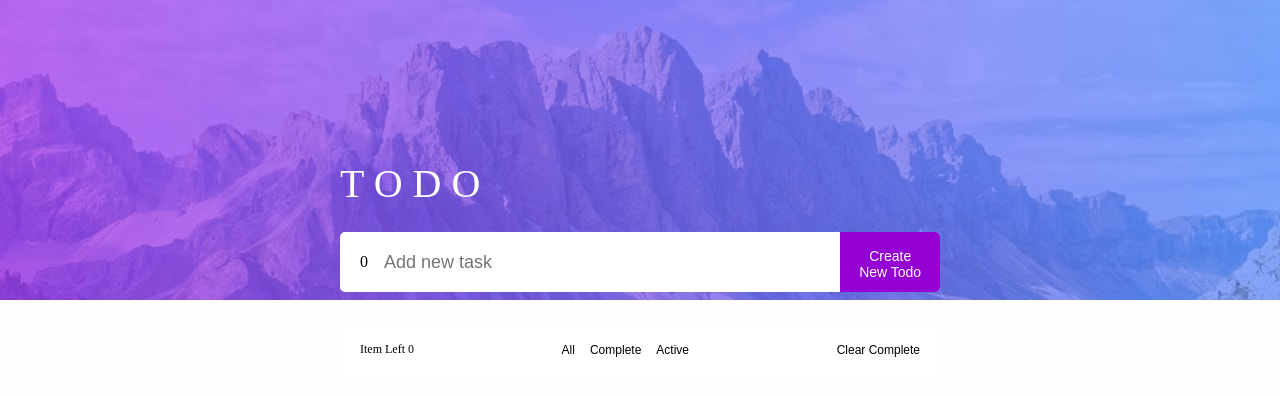
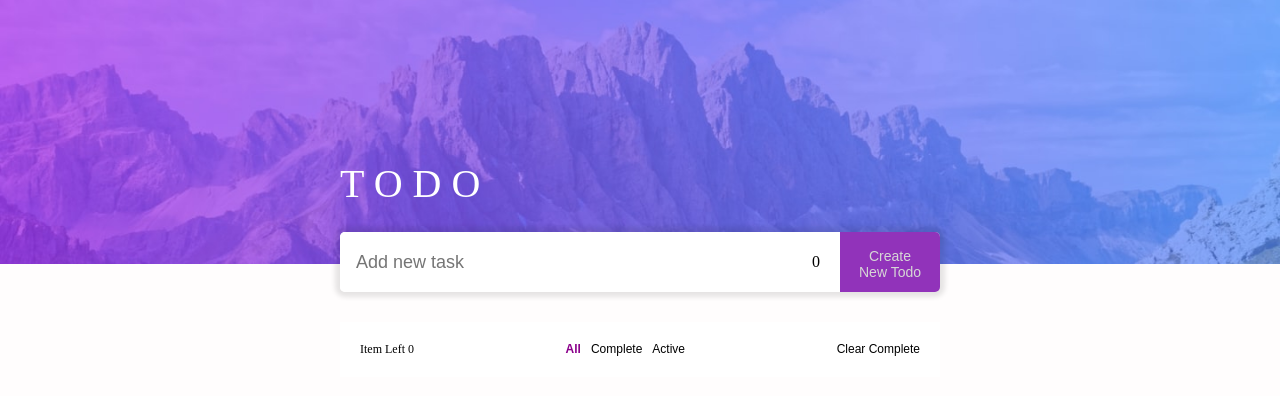
Before and after one commit to Joey19900/todoApp, a React (Create React App) app: page / in a window 1280 px wide. Shown: the top 396 px of the page. Built offline with nearby package versions, Linux system fonts and the light colour scheme.

Commit message:
This is the final version of the project

```diff
--- a/src/App.css
+++ b/src/App.css
@@ -3,11 +3,11 @@
   padding: 0;
   box-sizing: border-box;
 }
-
+/* Resetear los paddings que los navegadores tiene por defecto y el border box...() */
 html {
   font-size: 62.5%;
 }
-
+/* Ajustar las medidas relativas como el rem (root element) 62.5% = 10  y de manera uniforme en el proyecto*/
 html,
 body {
   color: white;
@@ -35,15 +35,16 @@ body {
 .top-landscape {
   width: 100%;
   display: block;
-  height: auto;
+  height: 33vh;
   min-height: 200px;
   object-fit: cover;
 }
 
 /* media@*/
-
+/*
 @media screen and (min-width: 768px) {
   .top-landscape {
     min-height: 300px;
   }
 }
+*/
--- a/src/components/TaskFilterButtons/TaskFilterButtons.css
+++ b/src/components/TaskFilterButtons/TaskFilterButtons.css
@@ -1,14 +1,15 @@
 .buttonsFilter {
   display: flex;
-  align-items: center;
   justify-content: space-between;
   padding: 2rem;
   background-color: white;
+  gap: 1rem;
 }
 
 .buttonFilterStatus {
   display: flex;
-  gap: 1.5rem;
+  gap: 1rem;
+  flex-direction: column;
 }
 
 .button {
@@ -16,15 +17,23 @@
   border: none;
   color: black;
   font-size: 1.2rem;
+  height: fit-content;
 }
 .button.active {
   color: darkmagenta;
+  font-weight: bold;
 }
 
 .button:hover {
   color: darkmagenta;
 }
-.Itemleft {
+.Item-Left {
   color: black;
   font-size: 1.2rem;
 }
+
+@media screen and (min-width: 400px) {
+  .buttonFilterStatus {
+    flex-direction: row;
+  }
+}
--- a/src/components/TaskFilterButtons/index.jsx
+++ b/src/components/TaskFilterButtons/index.jsx
@@ -1,30 +1,30 @@
 import React from "react";
 import { useState } from "react";
 import "./TaskFilterButtons.css";
+import PropTypes from "prop-types";
 
+const statusFilter = {
+  all: "All",
+  complete: "Complete",
+  active: "Active",
+};
 function TaskFilterButtons({ setFilterStatus, tasks, handleClearTask }) {
   const itemLeft = tasks.length;
 
-  const [currFilter, setCurrFilter] = useState("");
+  const [currentFilter, setCurrentFilter] = useState("All");
 
   const changeFilter = (filter) => {
-    setCurrFilter(filter);
+    setCurrentFilter(filter);
     setFilterStatus(filter);
-  };
-
-  const statusFilter = {
-    all: "All",
-    complete: "Complete",
-    active: "Active",
   };
 
   return (
     <div className="buttonsFilter">
-      <p className="Itemleft">Item Left {itemLeft}</p>
+      <p className="Item-Left">Item Left {itemLeft}</p>
       <div className="buttonFilterStatus">
         <button
           className={`button ${
-            currFilter === statusFilter.all ? "active" : ""
+            currentFilter === statusFilter.all ? "active" : ""
           }`}
           onClick={() => changeFilter(statusFilter.all)}
         >
@@ -32,7 +32,7 @@ function TaskFilterButtons({ setFilterStatus, tasks, handleClearTask }) {
         </button>
         <button
           className={`button ${
-            currFilter === statusFilter.complete ? "active" : ""
+            currentFilter === statusFilter.complete ? "active" : ""
           }`}
           onClick={() => changeFilter(statusFilter.complete)}
         >
@@ -40,7 +40,7 @@ function TaskFilterButtons({ setFilterStatus, tasks, handleClearTask }) {
         </button>
         <button
           className={`button ${
-            currFilter === statusFilter.active ? "active" : ""
+            currentFilter === statusFilter.active ? "active" : ""
           }`}
           onClick={() => changeFilter(statusFilter.active)}
         >
@@ -48,13 +48,24 @@ function TaskFilterButtons({ setFilterStatus, tasks, handleClearTask }) {
         </button>
       </div>
       <button
-        className="button"
+        className="button Item-Right"
         onClick={() => handleClearTask("Clear Complete")}
       >
-        <p className="text">Clear Complete</p>
+        Clear Complete
       </button>
     </div>
   );
 }
 
+TaskFilterButtons.propTypes = {
+  setFilterStatus: PropTypes.func.isRequired,
+  handleClearTask: PropTypes.func.isRequired,
+  tasks: PropTypes.arrayOf(
+    PropTypes.shape({
+      id: PropTypes.string,
+      text: PropTypes.string,
+      isDone: PropTypes.bool,
+    })
+  ),
+};
 export default TaskFilterButtons;
--- a/src/components/TaskForm/TaskForm.css
+++ b/src/components/TaskForm/TaskForm.css
@@ -7,11 +7,12 @@
   border-radius: 0.5rem;
   overflow: hidden;
   min-height: 6rem;
+  box-shadow: 0px 0px 5px 5px rgba(0, 0, 0, 0.1);
 }
 
 .task-input {
   font-size: 18px;
-  padding: 14px 32px 14px 16px;
+  padding: 14px 16px 14px 16px;
   border: none;
   justify-content: initial;
   width: 100%;
@@ -38,13 +39,19 @@
   background-color: darkviolet;
   color: #fff;
   text-transform: capitalize;
-  min-width: 7rem;
+  min-width: 10rem;
   max-width: 10rem;
   width: 20%;
   height: 100%;
 }
 
+.Task-button:disabled {
+  cursor: not-allowed;
+  opacity: 0.8;
+  filter: brightness(0.8);
+}
+
 .taskForm > p {
   font-size: 1.6rem;
-  padding-left: 2rem;
+  padding-right: 2rem;
 }
--- a/src/components/TaskForm/index.jsx
+++ b/src/components/TaskForm/index.jsx
@@ -1,7 +1,7 @@
 import React from "react";
 import "./TaskForm.css";
 import { useState } from "react";
-import { v4 as uuidv4 } from "uuid";
+import PropTypes from "prop-types";
 
 function TaskForm({ handleAddTask }) {
   const [input, setInput] = useState("");
@@ -16,14 +16,13 @@ function TaskForm({ handleAddTask }) {
     e.preventDefault();
 
     handleAddTask(input);
+    setInput("");
   };
 
   return (
     <form onSubmit={handleSend} className="taskForm">
-      <p style={{ color: counterLetter === 30 ? "red" : "black" }}>
-        {counterLetter}
-      </p>
       <input
+        value={input}
         className="task-input"
         type="text"
         placeholder="Add new task "
@@ -33,9 +32,21 @@ function TaskForm({ handleAddTask }) {
         required
         onChange={handleChange}
       />
-      <button className="Task-button">Create new todo</button>
+      <p style={{ color: counterLetter === 30 ? "red" : "black" }}>
+        {counterLetter}
+      </p>
+      <button
+        disabled={counterLetter < 3 ? true : false}
+        className="Task-button"
+      >
+        Create new todo
+      </button>
     </form>
   );
 }
 
+TaskForm.propTypes = {
+  handleAddTask: PropTypes.func.isRequired,
+};
+
 export default TaskForm;
--- a/src/components/TaskItem/TaskItem.css
+++ b/src/components/TaskItem/TaskItem.css
@@ -8,7 +8,6 @@
   justify-content: space-between;
   align-items: center;
   border-style: outset;
-  cursor: pointer;
   color: black;
 }
 
@@ -30,6 +29,11 @@
   width: 25px;
   height: 25px;
   margin: 5px;
+  cursor: pointer;
 }
 
 /*task finished*/
+
+.task-container.finish {
+  text-decoration: line-through;
+}
--- a/src/components/TaskItem/index.jsx
+++ b/src/components/TaskItem/index.jsx
@@ -1,27 +1,22 @@
 import React from "react";
 import "./TaskItem.css";
 import { AiOutlineCloseCircle } from "react-icons/ai";
-import { BiCheckbox } from "react-icons/bi";
-function TaskItem({
-  id,
-  text,
-  isDone,
-  handleAddTask,
-  handleDeleteTask,
-  handleCompleteTask,
-}) {
+
+import PropTypes from "prop-types";
+
+function TaskItem({ id, text, isDone, handleDeleteTask, handleCompleteTask }) {
   return (
     <div className={isDone ? "task-container finish" : "task-container"}>
-      <div
-        className="task-container-icons"
-        onClick={() => handleCompleteTask(id)}
-      >
-        <input type="checkbox" className="task-icon" />
+      <div className="task-container-icons">
+        <input
+          checked={isDone}
+          onClick={() => handleCompleteTask(id)}
+          type="checkbox"
+          className="task-icon"
+        />
       </div>
 
-      <div className="task-text" onClick={() => handleAddTask(id)}>
-        {text}
-      </div>
+      <div className="task-text">{text}</div>
 
       <div
         className="task-container-icons"
@@ -33,4 +28,12 @@ function TaskItem({
   );
 }
 
+TaskItem.propTypes = {
+  id: PropTypes.string.isRequired,
+  text: PropTypes.string.isRequired,
+  isDone: PropTypes.bool.isRequired,
+  handleDeleteTask: PropTypes.func.isRequired,
+  handleCompleteTask: PropTypes.func.isRequired,
+};
+
 export default TaskItem;
--- a/src/components/TaskList/TaskList.css
+++ b/src/components/TaskList/TaskList.css
@@ -26,5 +26,5 @@
 .task-list-items {
   overflow: auto;
   background-color: white;
-  box-shadow: 0px 10px 30px 0px #00000066;
+  box-shadow: 0px 10px 20px 0px rgba(0, 0, 0, 0.1);
 }
--- a/src/components/TaskList/index.jsx
+++ b/src/components/TaskList/index.jsx
@@ -50,7 +50,7 @@ function TaskList() {
   const handleDeleteTask = (id) => {
     const result = window.confirm("Are you sure?");
 
-    if (result == true) {
+    if (result === true) {
       const updatedTasks = tasks.filter((task) => task.id !== id);
       setTasks(updatedTasks);
     }
@@ -58,7 +58,7 @@ function TaskList() {
 
   const handleClearTask = () => {
     const result = window.confirm("Are you sure?");
-    if (result == true) {
+    if (result === true) {
       const updatedTasks = tasks.filter((task) => task.isDone === false);
       setTasks(updatedTasks);
     }
@@ -88,7 +88,6 @@ function TaskList() {
               isDone={task.isDone}
               handleDeleteTask={handleDeleteTask}
               handleCompleteTask={handleCompleteTask}
-              handleClearTask={handleClearTask}
             />
           ))}
         </div>
@@ -103,4 +102,5 @@ function TaskList() {
     </>
   );
 }
+
 export default TaskList;
```
